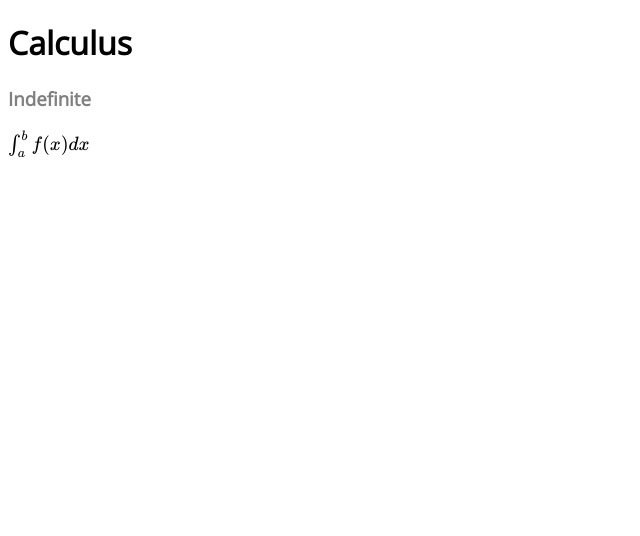
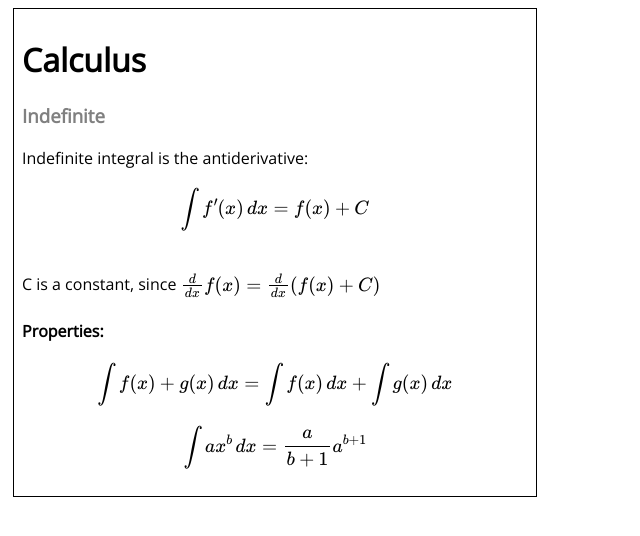
Before and after one commit to epicfaace/math, a plain HTML site: page index.html in a window 1280 px wide. Shown: the whole page, without its empty margins (0-640 px from the left). Drawn offline with nearby package versions, Linux system fonts and the light colour scheme; some packages are replaced by stand-ins of ours.

Commit message:
indefinite integral properties

```diff
--- a/index.html
+++ b/index.html
@@ -2,10 +2,14 @@
 <!--http://docs.mathjax.org/en/latest/configuration.html#loading-cdn-->
 <!--http://docs.mathjax.org/en/v1.1-latest/start.html#tex-and-latex-input-->
 <!DOCTYPE html>
+
 <html>
 <head>
+
     <script src="//ajax.googleapis.com/ajax/libs/jquery/1.9.0/jquery.min.js"></script>
-<script type="text/javascript" src="http://cdn.mathjax.org/mathjax/latest/MathJax.js?config=TeX-AMS-MML_HTMLorMML"> </script>
+    <script src=
+    "http://cdn.mathjax.org/mathjax/latest/MathJax.js?config=TeX-AMS-MML_HTMLorMML"
+    type="text/javascript"></script>
     <script type="text/x-mathjax-config">
 MathJax.Hub.Config({
     tex2jax: {inlineMath: [['$','$'], ['\\(','\\)']]}
@@ -18,9 +22,9 @@ body
     font-family:'open sans';
     height:99%;
     }
-div.blocky##
+    div.topic
     {
-width:20%;
+    width:40%;
     border:1px solid black;
     padding:8px;
     margin:5px;
@@ -30,18 +34,28 @@ h3
     color:gray;
     }
     </style>
+
+    <title></title>
 </head>
+
 <body>
     <!--\(...\) or $.$ inline, \[...\] or $$.$$ block-->
     <!--
 $$\frac{2}{3}$$
-$$\int_a^b{f(x)}{dx}$$
+$$\int_a^b f'(x)\,dx$$
 -->
-<div id="calculus" class="section1">
+
+    <div class="topic" id="calculus">
         <h1>Calculus</h1>
+
         <div id="integrals">
             <h3>Indefinite</h3>
-$\int_a^b{f(x)}{dx}$
+            Indefinite integral is the antiderivative:<br>
+            $$\int f'(x)\,dx=f(x)+C$$
+            <br>C is a constant, since $\frac{d}{dx}f(x)=\frac{d}{dx}(f(x)+C)$<br>
+            <h4>Properties:</h4>
+            $$\int f(x)+g(x)\,dx=\int f(x)\,dx+\int g(x)\,dx$$
+            $$\int ax^b\,dx=\frac{a}{b+1}a^{b+1}$$
         </div>
     </div>
 </body>
```
Lines whose indentation alone changed are shown as unchanged.
